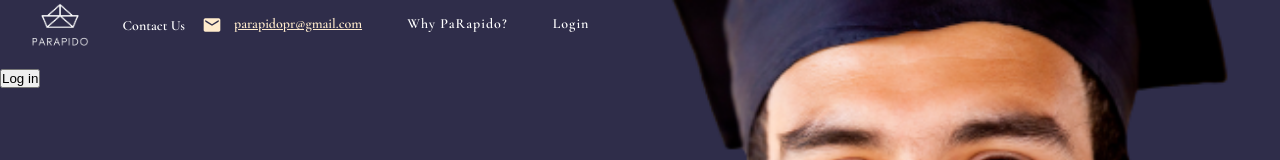
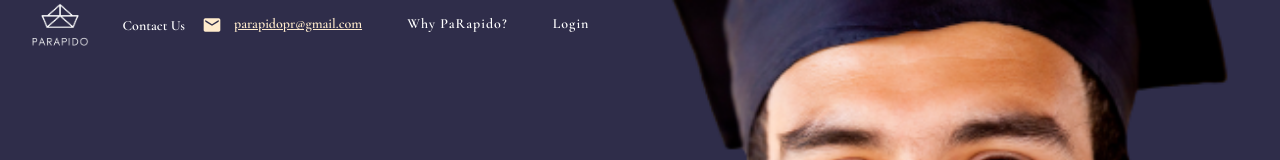
Before and after one commit to Mariie97/Capstone-QWERTY-Dev-Solutions-Team, a React (Create React App) app in the folder parapido-gui/: page / in a window 1280 px wide. Shown: the top 160 px of the page. Built offline with nearby package versions, Linux system fonts and the light colour scheme.

Commit message:
removed the login page route

```diff
--- a/parapido-gui/src/App.js
+++ b/parapido-gui/src/App.js
@@ -3,7 +3,6 @@ import React from 'react';
 import { BrowserRouter, Route, Switch, Redirect } from 'react-router-dom';
 import { withCookies } from "react-cookie";
 import LandingPage from "./Components/LandingPage";
-import LoginPage from "./Components/LoginPage";
 import ProfilePage from "./Components/ProfilePage";
 import JobDashboardPage from "./Components/JobDashboardPage";
 import NavBar from './Components/NavBar';
@@ -28,7 +27,6 @@ class App extends React.Component {
                     render={() => (
                     <React.Fragment>
                     <LandingPage />
-                    <LoginPage />
                     </React.Fragment>
                 )}
                     />
```
